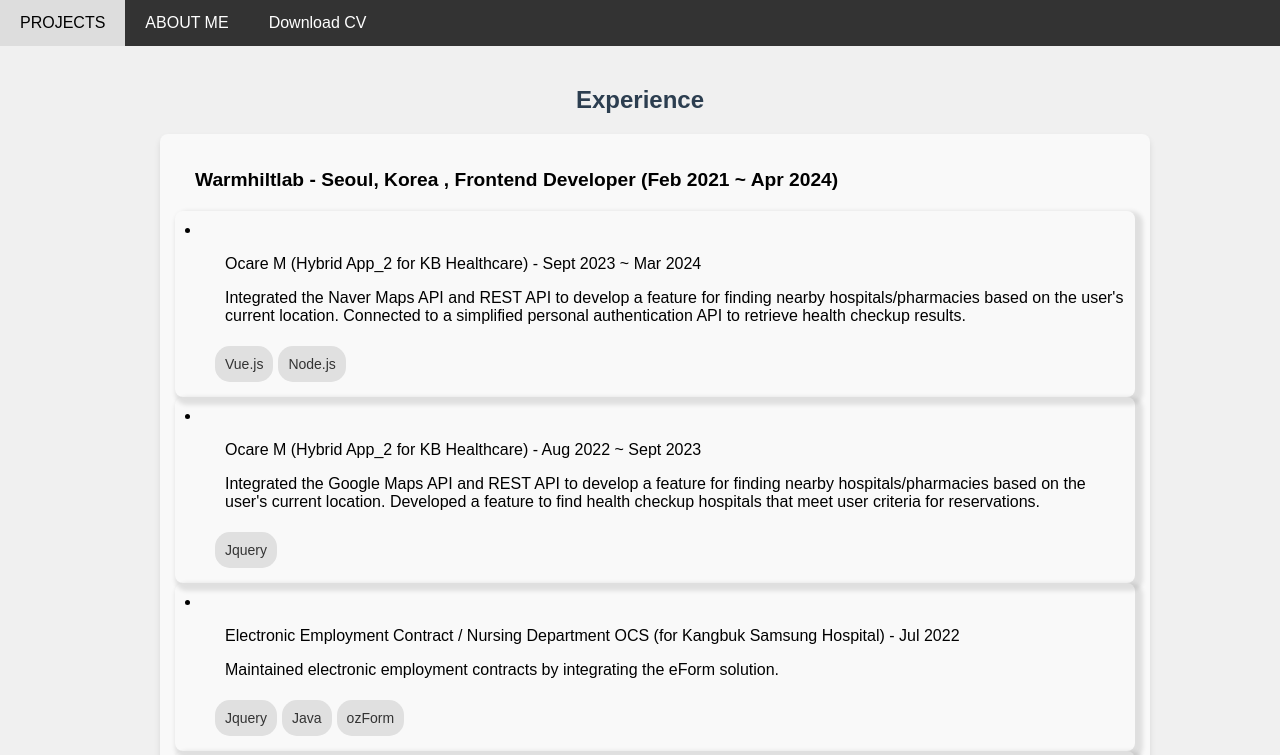
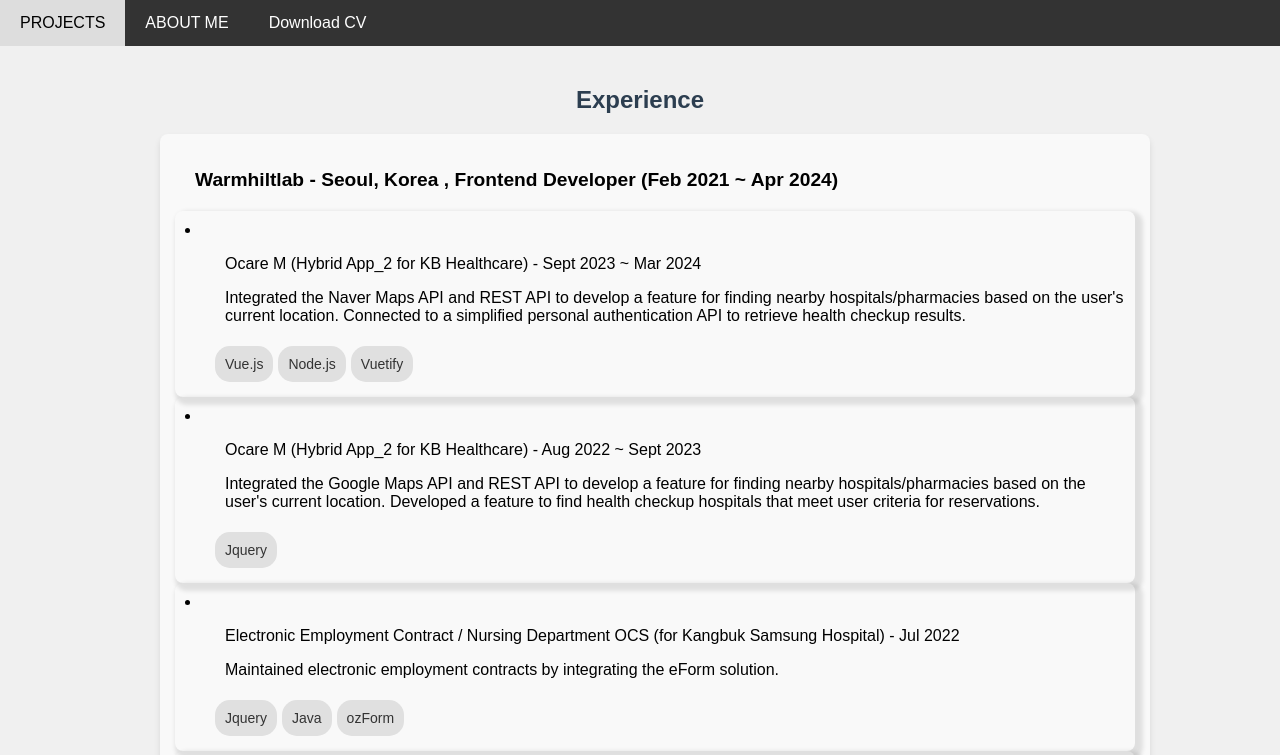
Before and after one commit to ysjung4/yeonseojung, a React (Create React App) app: page / in a window 1280 px wide. Shown: the top 755 px of the page. Built offline with nearby package versions, Linux system fonts and the light colour scheme; a web font is replaced by a local one.

Commit message:
my portfolio update

```diff
--- a/src/components/Experience.js
+++ b/src/components/Experience.js
@@ -6,7 +6,7 @@
 const Experience = () => {
     const experiences = [
         {
-            techStack: ["Vue.js", "Node.js"],
+            techStack: ["Vue.js", "Node.js", "Vuetify"],
             title: "Ocare M (Hybrid App_2 for KB Healthcare) - Sept 2023 ~ Mar 2024",
             description: "Integrated the Naver Maps API and REST API to develop a feature for finding nearby hospitals/pharmacies based on the user's current location. Connected to a simplified personal authentication API to retrieve health checkup results."
         },
```
